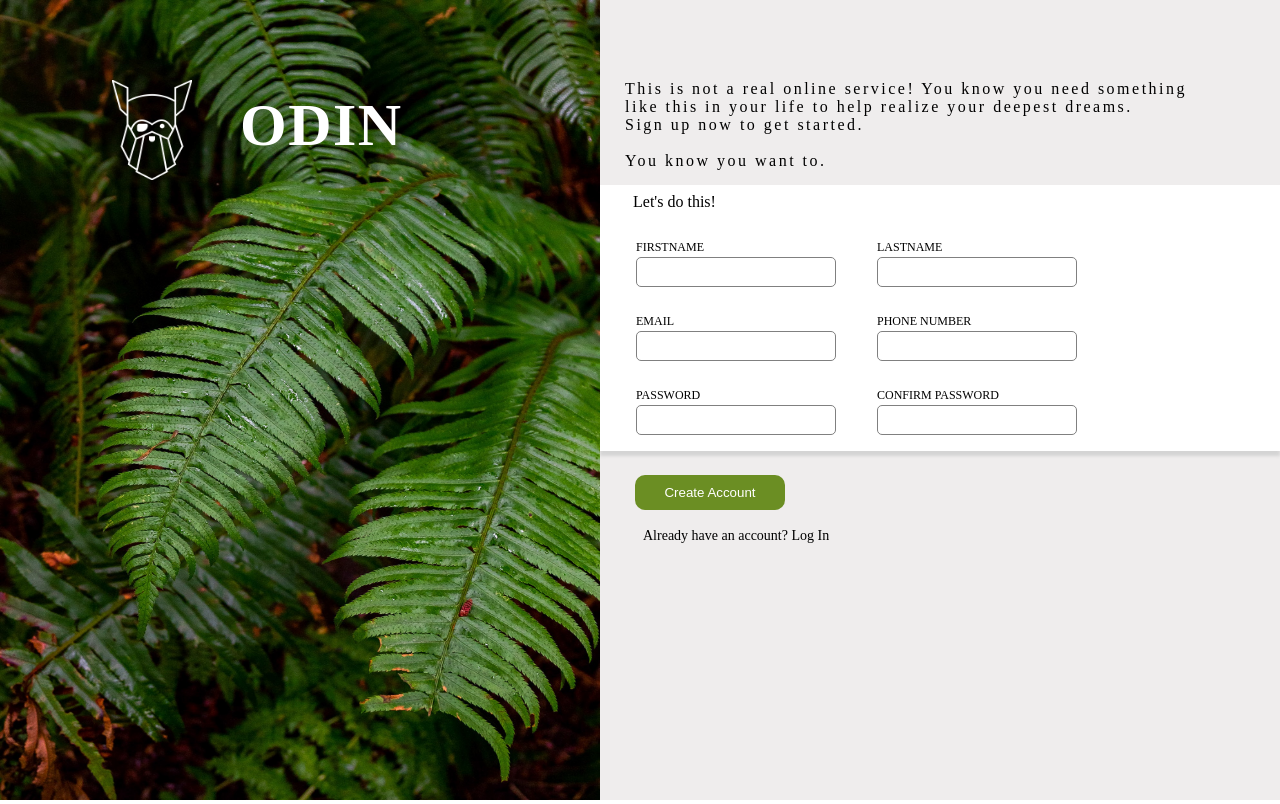
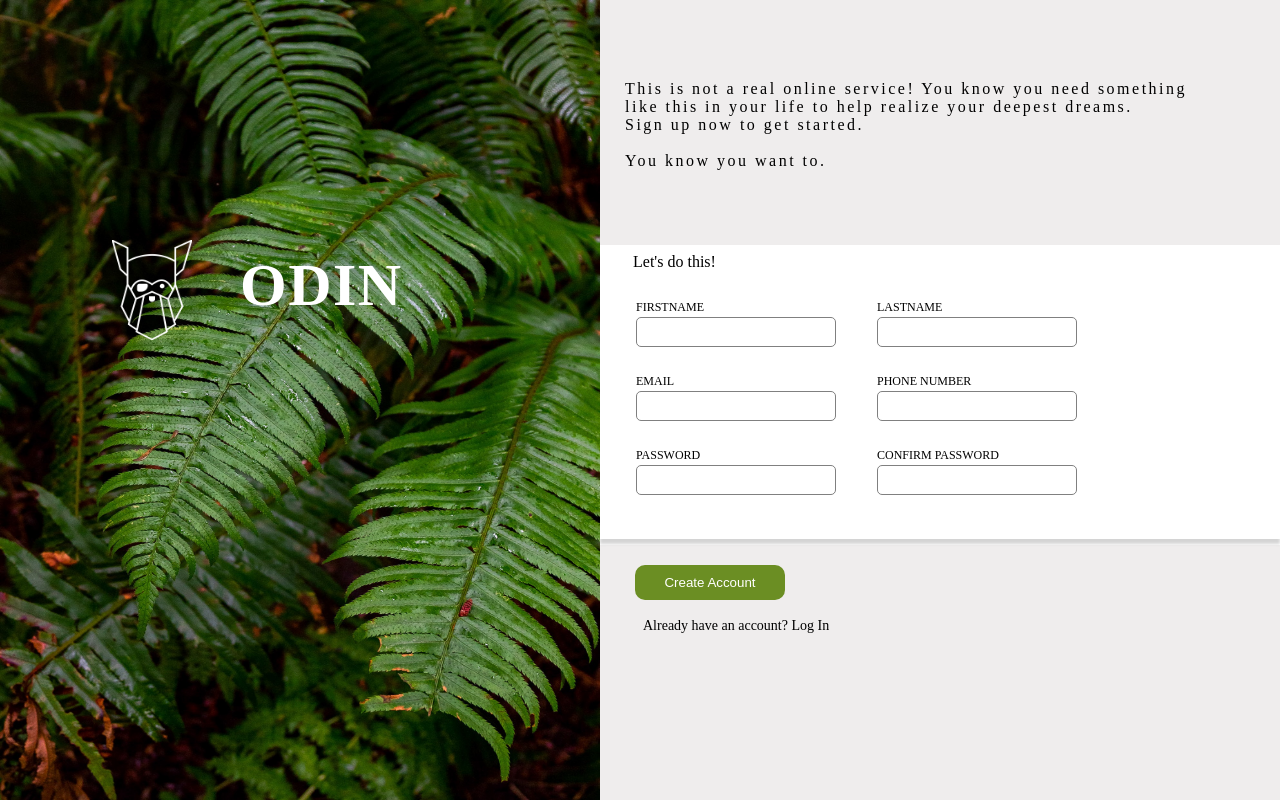
Before and after one commit to Cheryl45/Side_hustle_odinAssignment, a plain HTML site: page index.html in a window 1280 px wide. Drawn offline with Linux system fonts and the light colour scheme; a web font is replaced by a local one.

Commit message:
my third commit

```diff
--- a/css/style.css
+++ b/css/style.css
@@ -38,7 +38,7 @@
     left: 7em;
     width: 80px;
     height: 100px;
-    top: 10%;
+    top: 30%;
 
 
 }
@@ -47,7 +47,7 @@
     position: absolute;
     /* background-color: blue; */
     font-family: 'Norse';
-    bottom: 80%;
+    bottom: 60%;
     left: 4em;
     font-weight: 600;
     text-transform: uppercase;
@@ -58,7 +58,7 @@
 
 }
 .rightside{
-    width: 70%;
+    width: 100%;
     height: 100vh;
     overflow: hidden;
     background-color: #efeded;
@@ -71,10 +71,11 @@
     margin-top: 80px;
     letter-spacing: 2.5px;
     margin-bottom: 15px;
+    height: 150px;
 }
 .form{
     background-color: #fff;
-    height: 250px;
+    height: 300px;
     width: 100%;
 }
 
@@ -91,6 +92,7 @@
     background-color: white;
     /* padding: 15px 20px; */
     box-shadow: 0px 5px 3px rgb(212, 212, 212);
+    height: 250px;
 }
 
 .row{
@@ -122,7 +124,7 @@ input{
     width:200px
 }
 .btn{
-    margin-top: 40px;
+    margin-top: 20px;
     margin-left: 35px;
     padding: 10px;
     border-radius: 10px;
```
